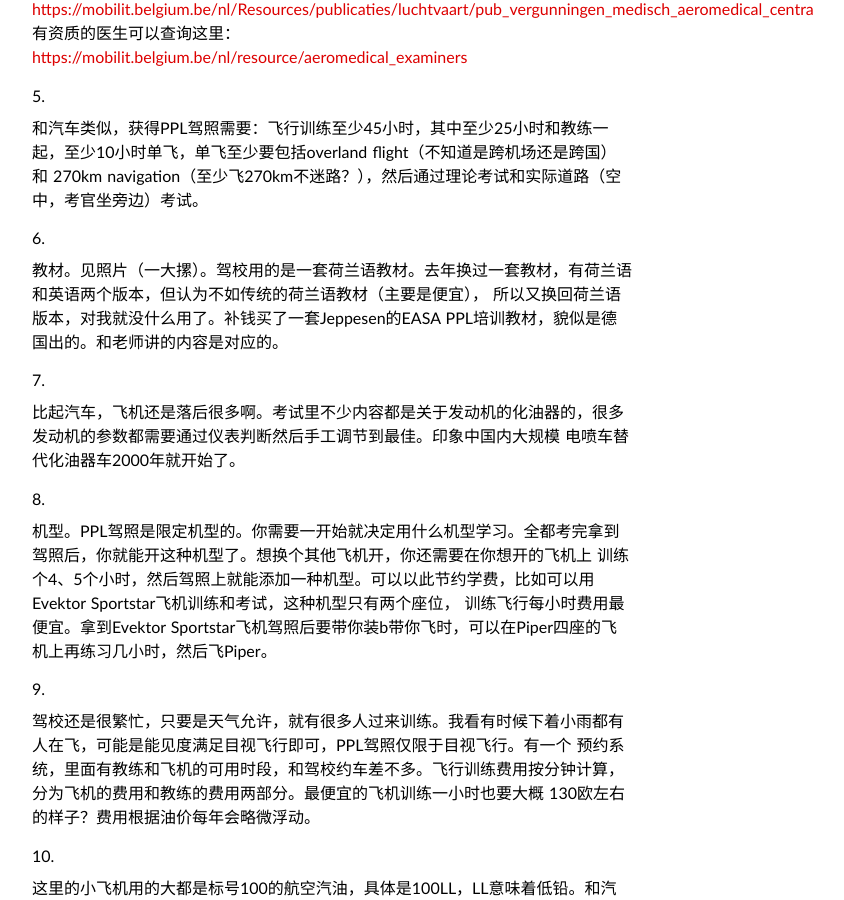
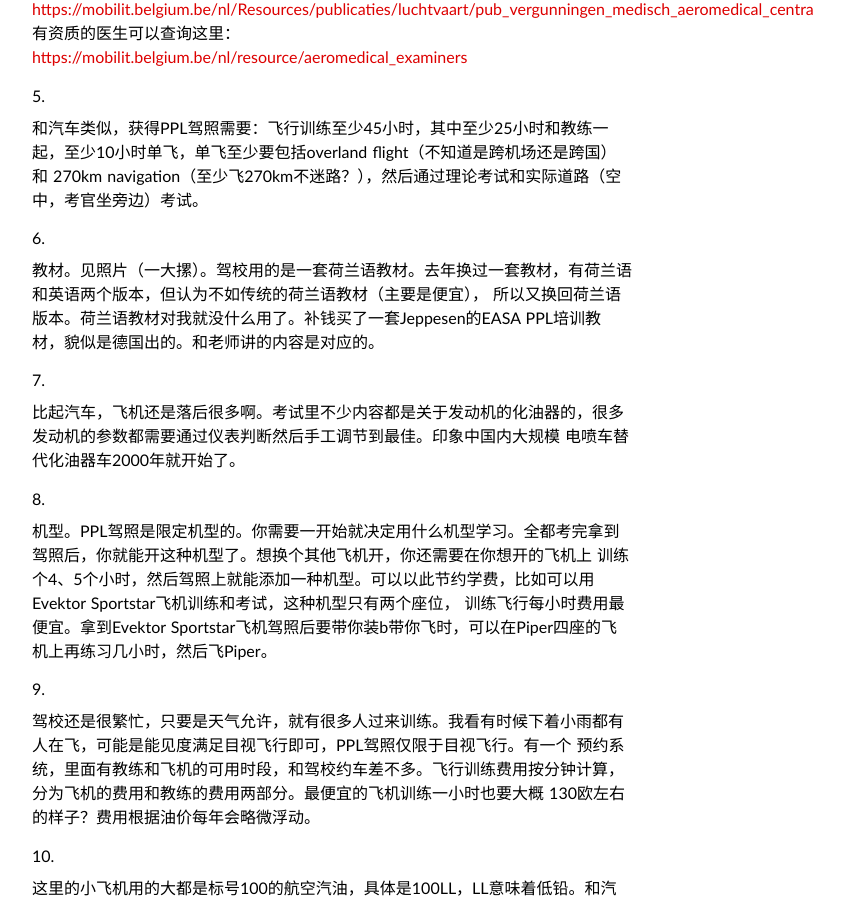
Before and after one commit to sdr-x/sdr-x.github.io, a Jekyll site: the page built from _posts/2017-09-23-flight-diary-2.md, in a window 1280 px wide and 900 px high, scrolled down 812 px. Shown: the whole window, without its empty margins (308-1152 px from the left). Built offline with Jekyll 4.4.1, drawn with Linux system fonts in a browser that asks for light colours; some web fonts are replaced; comment, search, counter and statistics services are not loaded.

Commit message:
Update 2017-09-23-flight-diary-2.md

```diff
--- a/_posts/2017-09-23-flight-diary-2.md
+++ b/_posts/2017-09-23-flight-diary-2.md
@@ -32,7 +32,7 @@ tags:  ursel flight PPL ULM
 270km navigation（至少飞270km不迷路？），然后通过理论考试和实际道路（空中，考官坐旁边）考试。
 
 6. 教材。见照片（一大摞）。驾校用的是一套荷兰语教材。去年换过一套教材，有荷兰语和英语两个版本，但认为不如传统的荷兰语教材（主要是便宜），
-所以又换回荷兰语版本，对我就没什么用了。补钱买了一套Jeppesen的EASA PPL培训教材，貌似是德国出的。和老师讲的内容是对应的。
+所以又换回荷兰语版本。荷兰语教材对我就没什么用了。补钱买了一套Jeppesen的EASA PPL培训教材，貌似是德国出的。和老师讲的内容是对应的。
 
 7. 比起汽车，飞机还是落后很多啊。考试里不少内容都是关于发动机的化油器的，很多发动机的参数都需要通过仪表判断然后手工调节到最佳。印象中国内大规模
 电喷车替代化油器车2000年就开始了。
```
